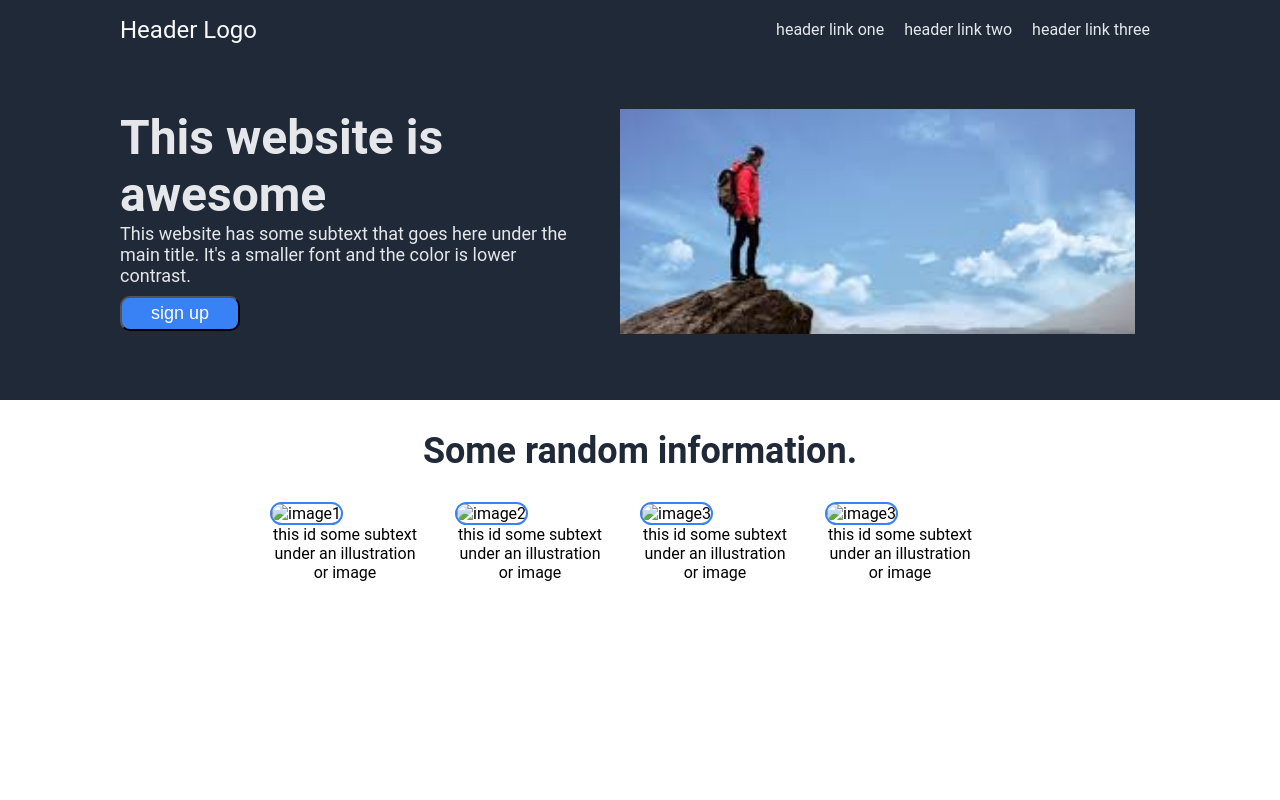
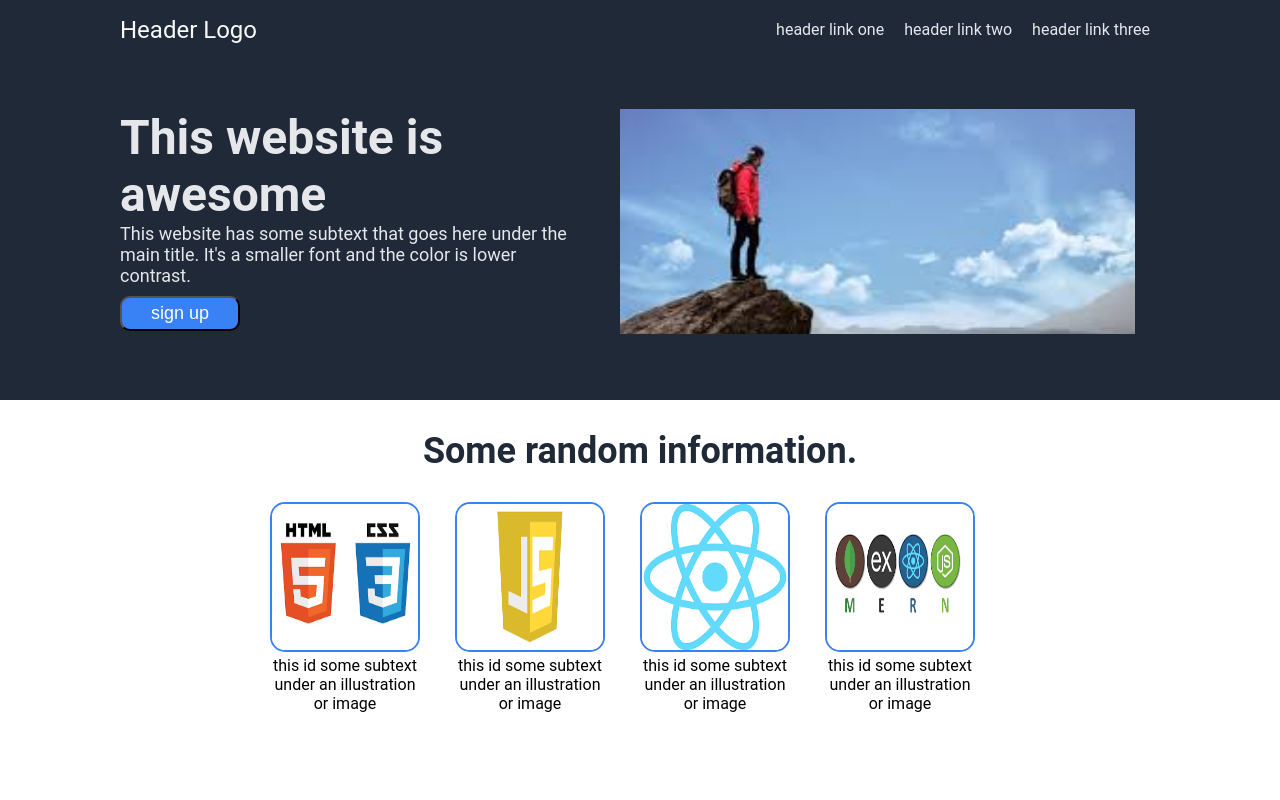
Before and after one commit to cpoonkodi/HTML-CSS, a plain HTML site: page index.html in a window 1280 px wide. Shown: the top 800 px of the page. Drawn offline with Linux system fonts and the light colour scheme.

Commit message:
Update index.html
added images

```diff
--- a/index.html
+++ b/index.html
@@ -52,25 +52,25 @@
       <p class="info-txt"> Some random information. </p>
       <div class="cards">
         <div class="card">
-          <img src="" alt="image1">
+          <img src="./images/html-css.png" alt="HTML-CSS">
           <p>
             this id some subtext under an illustration or image
           </p>
         </div>
         <div class="card">
-          <img src="" alt="image2">
+          <img src="./images/js.png" alt="Javascript">
           <p>
             this id some subtext under an illustration or image
           </p>
         </div>
         <div class="card">
-          <img src="" alt="image3">
+          <img src="./images/react.png" alt="Reactjs">
           <p>
             this id some subtext under an illustration or image
           </p>
         </div>
         <div class="card">
-          <img src="" alt="image3">
+          <img src="./images/mern.png" alt="MERN">
           <p>
             this id some subtext under an illustration or image
           </p>
```
